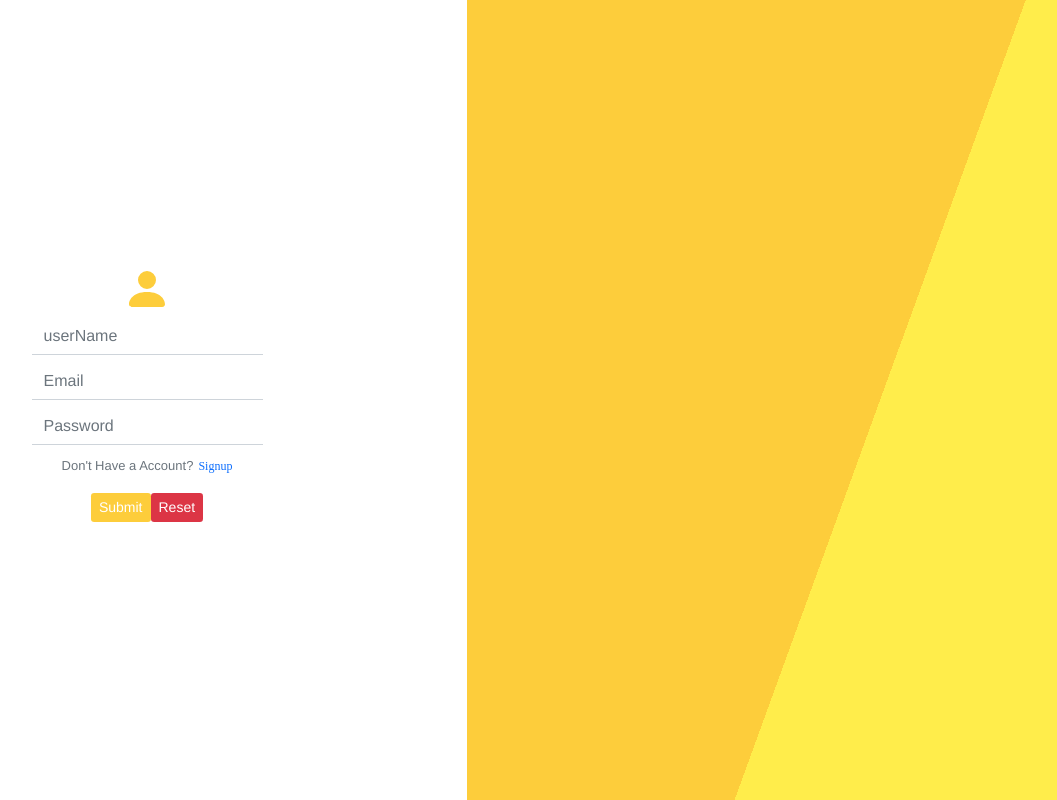
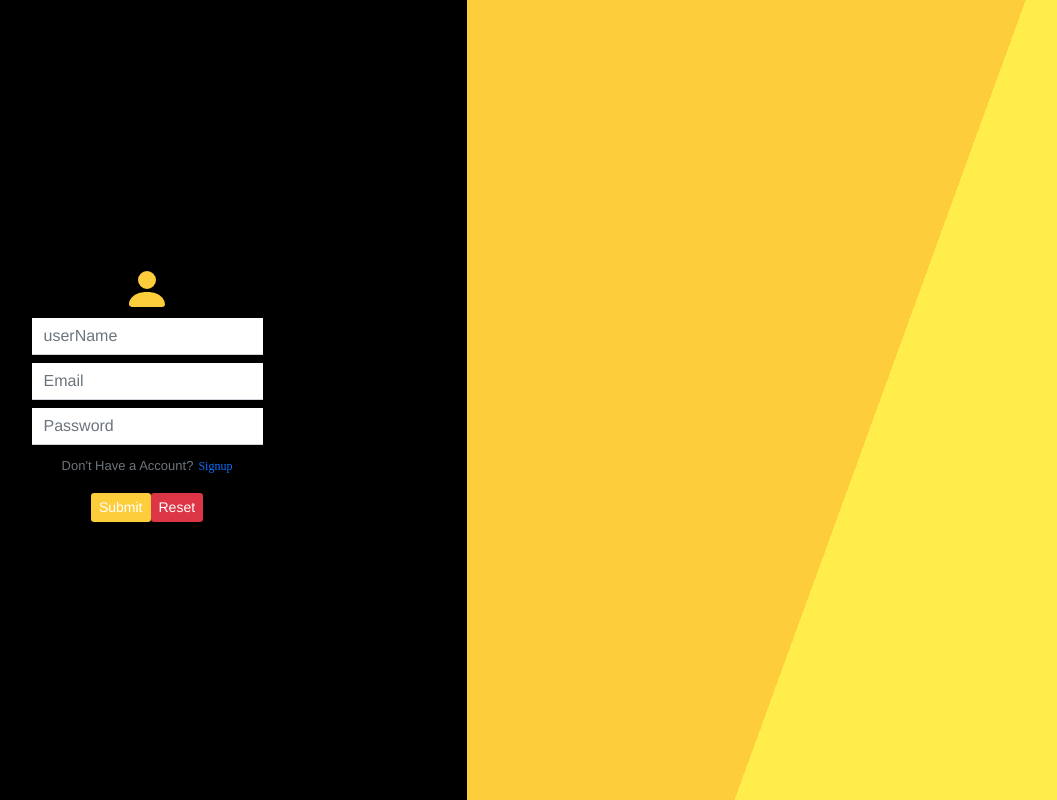
Before and after one commit to ashok-virat/Vue_Js, a Vue app: page /#/ in a window 1280 px wide. Shown: the whole page, without its empty margins (173-1230 px from the left). Built offline with nearby package versions, Linux system fonts and the light colour scheme; what vue-sweetalert2 would draw is missing.

Commit message:
dark mode added

```diff
--- a/src/App.vue
+++ b/src/App.vue
@@ -17,5 +17,8 @@ export default {
   -moz-osx-font-smoothing: grayscale;
   text-align: center;
   color: #2c3e50;
+  min-height: 100vh;
+  width: 100%;
+  background-color: black;
 }
 </style>
--- a/src/router/index.js
+++ b/src/router/index.js
@@ -3,7 +3,7 @@ import Router from 'vue-router'
 import HomeComponent from '@/components/Home/HomeComponent'
 import {store} from './../main'
 const Signin = () => import('@/components/SigninComponent')
-const Signup = () => import('@/components/Signup')
+const Signup = () => import('@/components/SignupComponent')
 
 Vue.use(Router)
 
```
